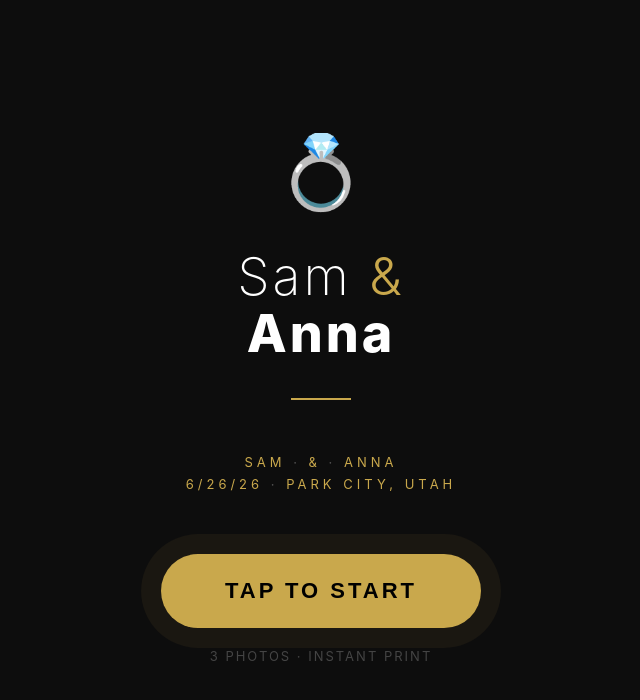
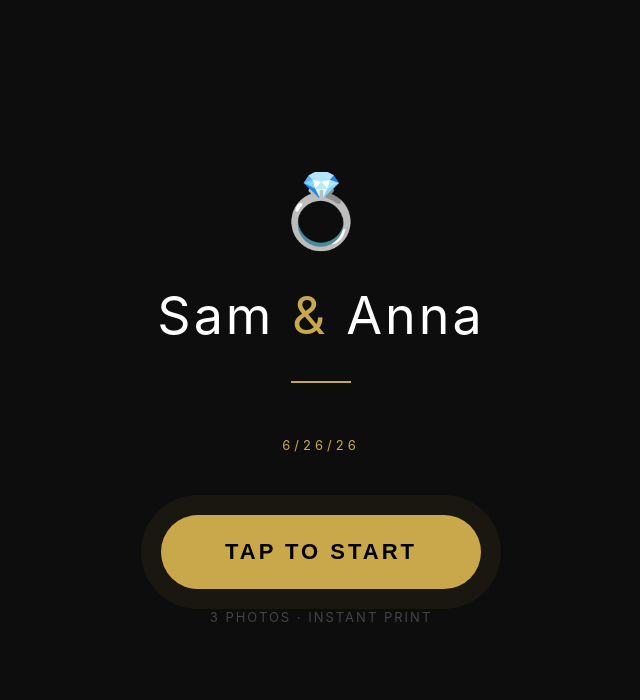
Before and after one commit to davetanner87-cpu/sam-and-anna-photos, a website: page public/booth/index.html in a window 1280 px wide. Shown: the whole page, without its empty margins (319-959 px from the left). Drawn offline with Linux system fonts and the light colour scheme.

Commit message:
Fix idle screen: Sam & Anna same line/weight, just 6/26/26 below

```diff
--- a/public/booth/index.html
+++ b/public/booth/index.html
@@ -35,8 +35,8 @@
     #screen-idle { background: var(--dark); text-align: center; padding: 40px; }
     .idle-rings { font-size: 72px; margin-bottom: 24px; animation: float 3s ease-in-out infinite; }
     @keyframes float { 0%,100%{transform:translateY(0)} 50%{transform:translateY(-12px)} }
-    .idle-title { font-size: 52px; font-weight: 200; color: #fff; letter-spacing: 3px; line-height: 1.1; margin-bottom: 12px; }
-    .idle-title strong { font-weight: 800; display: block; }
+    .idle-title { font-size: 52px; font-weight: 400; color: #fff; letter-spacing: 3px; line-height: 1.1; margin-bottom: 12px; }
+    .idle-title strong { font-weight: 400; display: inline; }
     .idle-dates { margin: 24px auto; }
     .idle-date-row { font-size: 13px; letter-spacing: 4px; text-transform: uppercase; color: var(--gold); margin: 6px 0; }
     .idle-date-row span { color: #555; }
@@ -187,11 +187,10 @@
 <!-- IDLE -->
 <div class="screen active" id="screen-idle">
   <div class="idle-rings">💍</div>
-  <div class="idle-title">Sam <span style="color:var(--gold);font-weight:300">&</span> <strong>Anna</strong></div>
+  <div class="idle-title">Sam <span style="color:var(--gold)">&</span> Anna</div>
   <div class="gold-rule"></div>
   <div class="idle-dates">
-    <div class="idle-date-row">Sam <span>·</span> &amp; <span>·</span> Anna</div>
-    <div class="idle-date-row">6/26/26 <span>·</span> Park City, Utah</div>
+    <div class="idle-date-row">6/26/26</div>
   </div>
   <button class="tap-btn" onclick="startBooth()">TAP TO START</button>
   <div class="idle-sub">3 photos · instant print</div>
```
